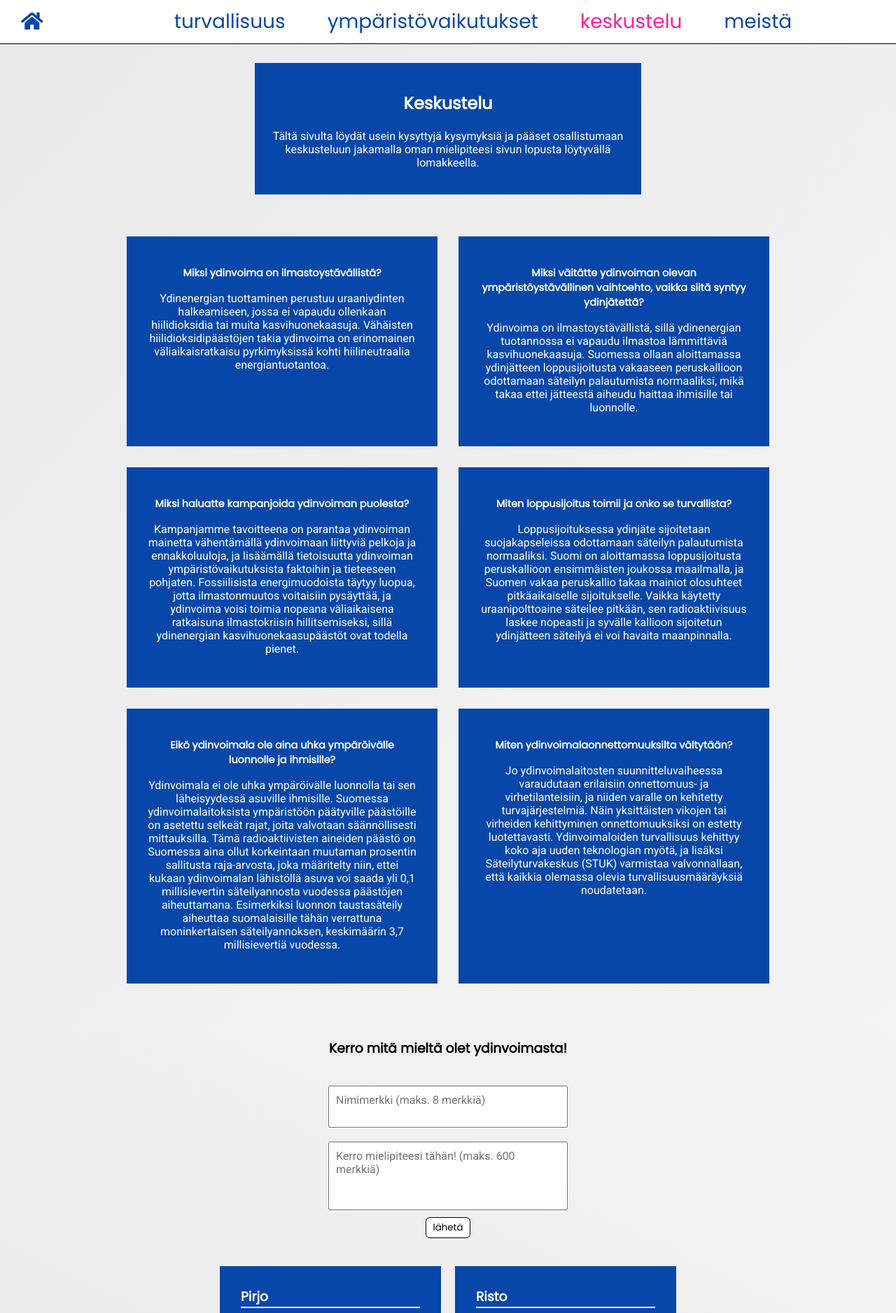
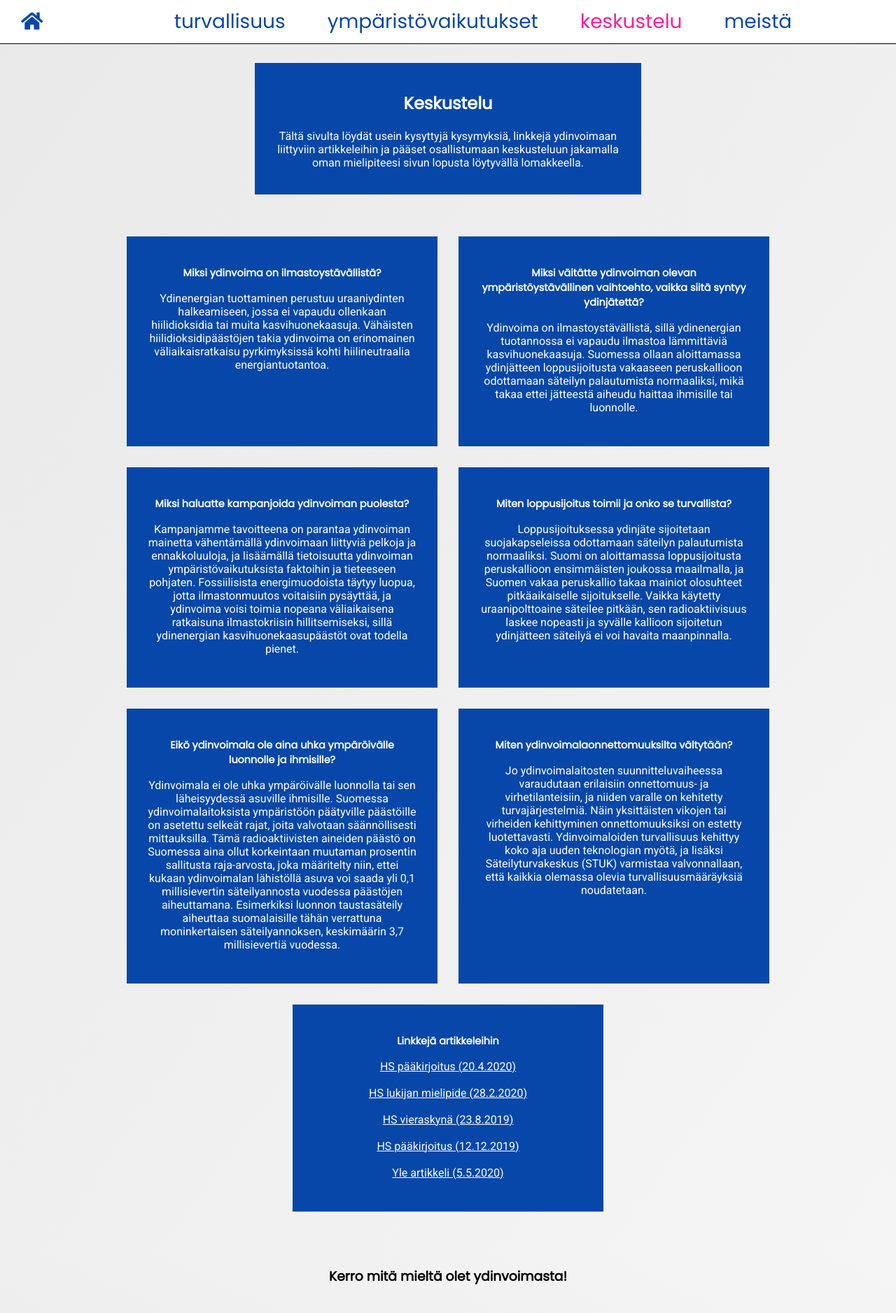
Before and after one commit to pyrysepp/vdmwebsovellus, a React (Create React App) app: page /faq in a window 1280 px wide. Shown: the top 1877 px of the page at 70% size. Built offline with nearby package versions, Linux system fonts and the light colour scheme.

Commit message:
linkkejä lisätty ympäristö-ja keskusteluosioihin

```diff
--- a/src/components/Faq.js
+++ b/src/components/Faq.js
@@ -12,7 +12,7 @@ const Faq = () => {
                         Keskustelu
                     </h2>
                     <p>
-                        Tältä sivulta löydät usein kysyttyjä kysymyksiä ja pääset osallistumaan keskusteluun jakamalla oman mielipiteesi sivun lopusta löytyvällä lomakkeella.
+                        Tältä sivulta löydät usein kysyttyjä kysymyksiä, linkkejä ydinvoimaan liittyviin artikkeleihin ja pääset osallistumaan keskusteluun jakamalla oman mielipiteesi sivun lopusta löytyvällä lomakkeella.
                     </p>
                 </div>
             </div>
@@ -65,6 +65,20 @@ const Faq = () => {
                         Jo ydinvoimalaitosten suunnitteluvaiheessa varaudutaan erilaisiin onnettomuus- ja virhetilanteisiin, ja niiden varalle on kehitetty turvajärjestelmiä. Näin yksittäisten vikojen tai virheiden kehittyminen onnettomuuksiksi on estetty luotettavasti. Ydinvoimaloiden turvallisuus kehittyy koko aja uuden teknologian myötä, ja lisäksi Säteilyturvakeskus (STUK) varmistaa valvonnallaan, että kaikkia olemassa olevia turvallisuusmääräyksiä noudatetaan.
                     </p>
                 </div>
+                <div className="answer-container">
+                    <h1>Linkkejä artikkeleihin</h1>
+                    <p>
+                        <a href="https://www.stuk.fi/aiheet/ydinjatteet/ydinjatteet-suomessa">HS pääkirjoitus (20.4.2020)</a>
+                        <br/><br/>
+                        <a href="https://www.hs.fi/mielipide/art-2000006421287.html">HS lukijan mielipide (28.2.2020)</a>
+                        <br/><br/>
+                        <a href="https://www.hs.fi/mielipide/art-2000006212935.html">HS vieraskynä (23.8.2019)</a>
+                        <br/><br/>
+                        <a href="https://www.hs.fi/paakirjoitukset/art-2000006340020.html">HS pääkirjoitus (12.12.2019)</a>
+                        <br/><br/>
+                        <a href="https://yle.fi/uutiset/3-11334230">Yle artikkeli (5.5.2020)</a>
+                    </p>
+                </div>
             </div>
         </div>
     )
--- a/src/components/Turvallisuus.js
+++ b/src/components/Turvallisuus.js
@@ -43,6 +43,18 @@ const Turvallisuus = () => {
                     <a href="https://www.stuk.fi/stuk-valvoo/ydinturvallisuus">Ydinturvallisuus (STUK)</a>
                 </p>
             </div>
+            <div className="text-container">
+                <h2>Lähteet</h2>
+                <p>
+                    <a href="https://www.julkari.fi/bitstream/handle/10024/125197/katsaus-ydinvoimalaitosten-turvallisuus-7-2008.pdf?sequence=1">STUK (ydinvoimalaitosten turvallisuus)</a>
+                    <br></br>
+                    <a href="https://studio.kauppalehti.fi/fennovoima-olemme-osa-ratkaisua/vaarallinen-vaarallisempi-ydinvoima">Kauppalehti & Fennovoima (ydinvoiman turvallisuus)</a>
+                    <br></br>
+                    <a href="http://www.posiva.fi/loppusijoitus/ydinjatehuolto/mita_ydinjate_on#.XqAp3sgzbIU">Posiva (ydinjäte)</a>
+                    <br/> <br/>
+                    <a href="https://www.stuk.fi/aiheet/ydinjatteet/ydinjatteet-suomessa">STUK (ydinjätteet Suomessa)</a>
+                </p>
+            </div>
             </div>
         </div>
     )
```
